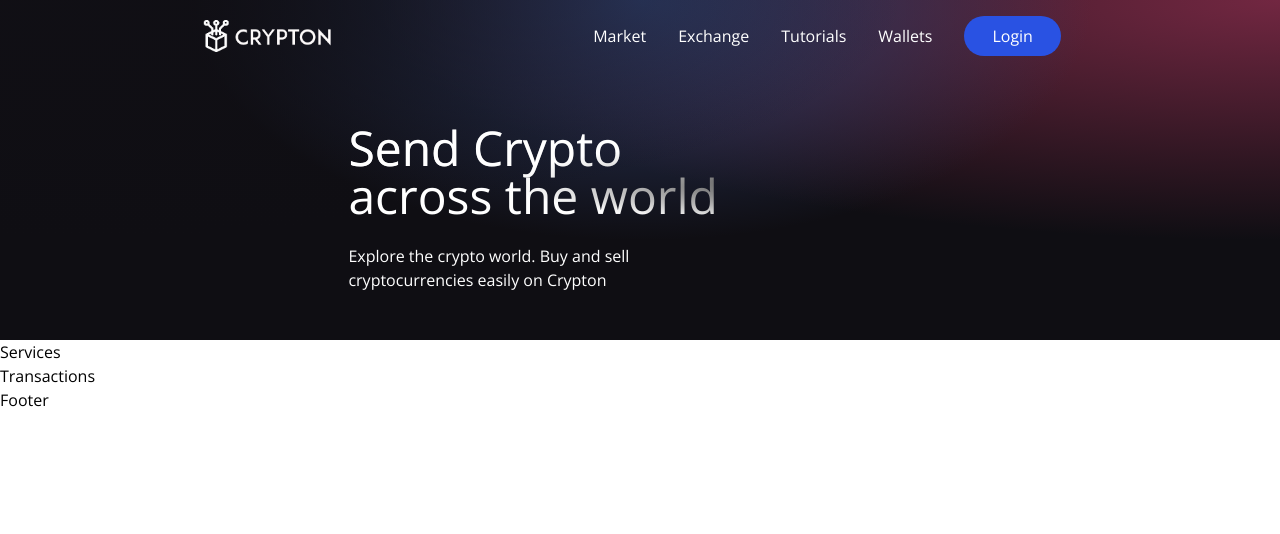
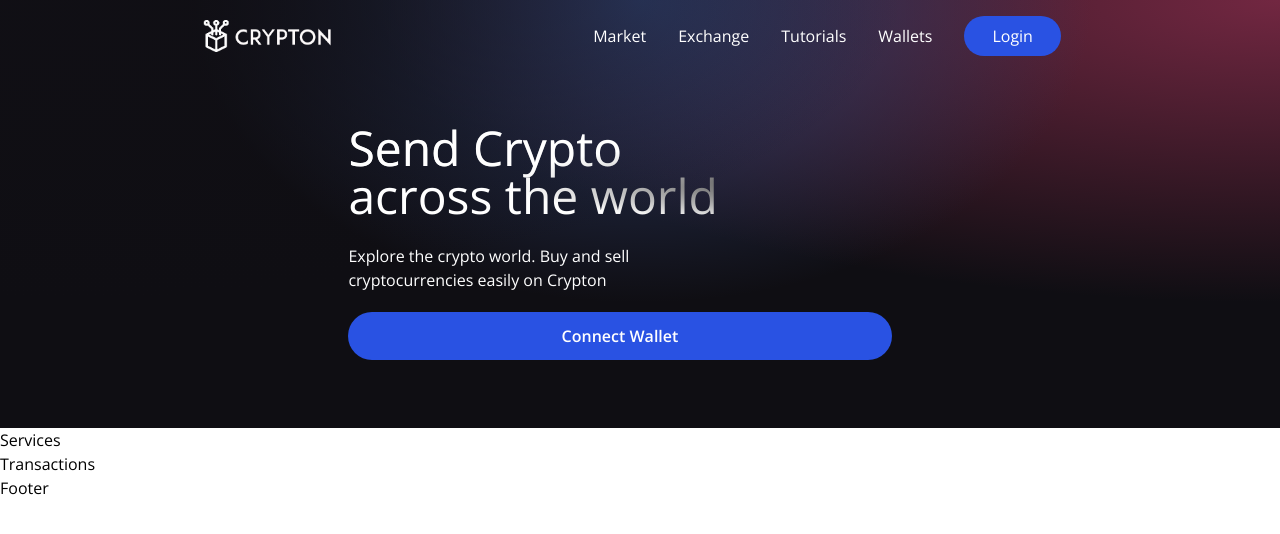
Before and after one commit to tatfranch/web3-app, a React (Vite) app in the folder client/: page / in a window 1280 px wide. Shown: the top 534 px of the page. Built offline with nearby package versions, Linux system fonts and the light colour scheme.

Commit message:
connect wallet button

```diff
--- a/client/src/components/Welcome.jsx
+++ b/client/src/components/Welcome.jsx
@@ -5,6 +5,7 @@
 import { Loader } from './';
 
 const Welcome = () => {
+  const connectWallet = () => {};
   return (
     <div className='flex w-full justify-center items-center'>
       <div className='flex md:flex-row flex-col items-start justify-between md:pd-20 py-12 px-4'>
@@ -16,6 +17,13 @@
             Explore the crypto world. Buy and sell cryptocurrencies easily on
             Crypton
           </p>
+          <button
+            type='button'
+            onClick={connectWallet}
+            className='flex flex-row justify-center items-center my-5 bg-[#2952e3] p-3 rounded-full cursor-pointer hover:bg-[#2546bd]'
+          >
+            <p className='text-white text-base font-semibold'>Connect Wallet</p>
+          </button>
         </div>
       </div>
     </div>
```
